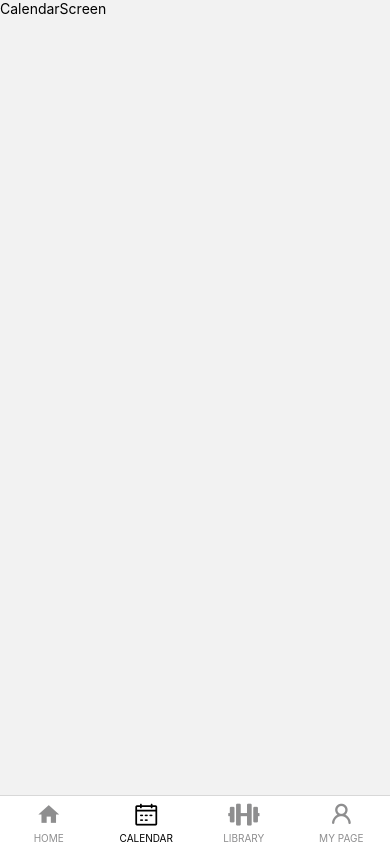
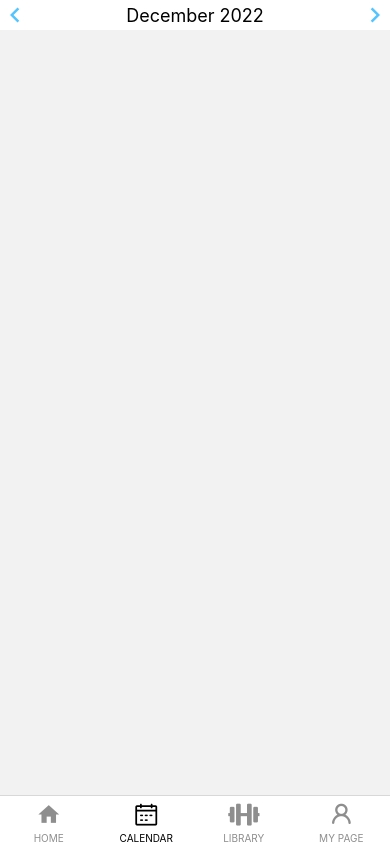
Before and after one commit to lIIIlIIIlIIIl/Native-App, a React Native app: screen /Calendar in a window 390 px wide. Built offline with nearby package versions, Linux system fonts and the light colour scheme.

Commit message:
feat: calendar header

```diff
--- a/package.json
+++ b/package.json
@@ -12,6 +12,7 @@
   "dependencies": {
     "@react-navigation/bottom-tabs": "^6.4.3",
     "@react-navigation/native": "^6.0.16",
+    "date-fns": "^2.29.3",
     "react": "18.1.0",
     "react-native": "0.70.6",
     "react-native-safe-area-context": "^4.4.1",
--- /dev/null
+++ b/src/Components/CalendarHeader.js
@@ -0,0 +1,31 @@
+import React from 'react';
+import {View, Text, StyleSheet} from 'react-native';
+import Icon from 'react-native-vector-icons/MaterialIcons';
+
+const CalendarHeader = ({monthYear, onIncrease, onDecrease}) => {
+  return (
+    <View style={styles.headerContainer}>
+      <View onTouchEnd={onDecrease}>
+        <Icon name="keyboard-arrow-left" color="#54C4FF" size={30} />
+      </View>
+      <Text style={styles.TextStyle}>{monthYear}</Text>
+      <View onTouchEnd={onIncrease}>
+        <Icon name="keyboard-arrow-right" color="#54C4FF" size={30} />
+      </View>
+    </View>
+  );
+};
+
+export default CalendarHeader;
+
+const styles = StyleSheet.create({
+  headerContainer: {
+    width: '100%',
+    justifyContent: 'space-between',
+    flexDirection: 'row',
+    alignItems: 'center',
+  },
+  TextStyle: {
+    fontSize: 18,
+  },
+});
--- /dev/null
+++ b/src/Components/MyCalendar.js
@@ -0,0 +1,55 @@
+import React, {useReducer} from 'react';
+import {useState} from 'react';
+import {View, Text} from 'react-native';
+import calendarReducer from '../Reducer/CalendarReducer';
+import CalendarHeader from './CalendarHeader';
+
+const today = new Date();
+
+const initialState = {
+  year: today.getFullYear(),
+  month: today.getMonth(),
+  monthNames: [
+    'January',
+    'February',
+    'March',
+    'April',
+    'May',
+    'June',
+    'July',
+    'August',
+    'September',
+    'October',
+    'November',
+    'December',
+  ],
+};
+
+const MyCalendar = () => {
+  const [state, dispatch] = useReducer(calendarReducer, initialState);
+
+  const year = state.year;
+  const month = state.month + 1;
+  const monthName = state.monthNames[month - 1];
+  const monthYear = `${monthName} ${year}`;
+
+  console.log(monthYear);
+
+  const onIncrease = () => {
+    dispatch({type: 'INCREMENT'});
+  };
+  const onDecrease = () => {
+    dispatch({type: 'DECREMENT'});
+  };
+  return (
+    <View style={{width: '100%'}}>
+      <CalendarHeader
+        monthYear={monthYear}
+        onIncrease={onIncrease}
+        onDecrease={onDecrease}
+      />
+    </View>
+  );
+};
+
+export default MyCalendar;
--- a/src/Pages/CalendarScreen.js
+++ b/src/Pages/CalendarScreen.js
@@ -1,12 +1,24 @@
 import React from 'react';
-import {View, Text} from 'react-native';
+import {View, StyleSheet, SafeAreaView} from 'react-native';
+import MyCalendar from '../Components/MyCalendar';
 
 const CalendarScreen = () => {
   return (
-    <View>
-      <Text>CalendarScreen</Text>
-    </View>
+    <SafeAreaView>
+      <View style={styles.Container}>
+        <MyCalendar />
+      </View>
+    </SafeAreaView>
   );
 };
 
 export default CalendarScreen;
+
+const styles = StyleSheet.create({
+  Container: {
+    width: '100%',
+    height: '100%',
+    backgroundColor: 'white',
+    alignItems: 'center',
+  },
+});
--- /dev/null
+++ b/src/Reducer/CalendarReducer.js
@@ -0,0 +1,18 @@
+const calendarReducer = (state, action) => {
+  switch (action.type) {
+    case 'INCREMENT':
+      if (state.month < 11) {
+        return {...state, month: state.month + 1};
+      } else {
+        return {...state, year: state.year + 1, month: 0};
+      }
+    case 'DECREMENT':
+      if (state.month > 0) {
+        return {...state, month: state.month - 1};
+      } else {
+        return {...state, year: state.year - 1, month: 11};
+      }
+  }
+};
+
+export default calendarReducer;
```
Also changed, not shown: 1 other file (tests, documents, lock files or other folders).
